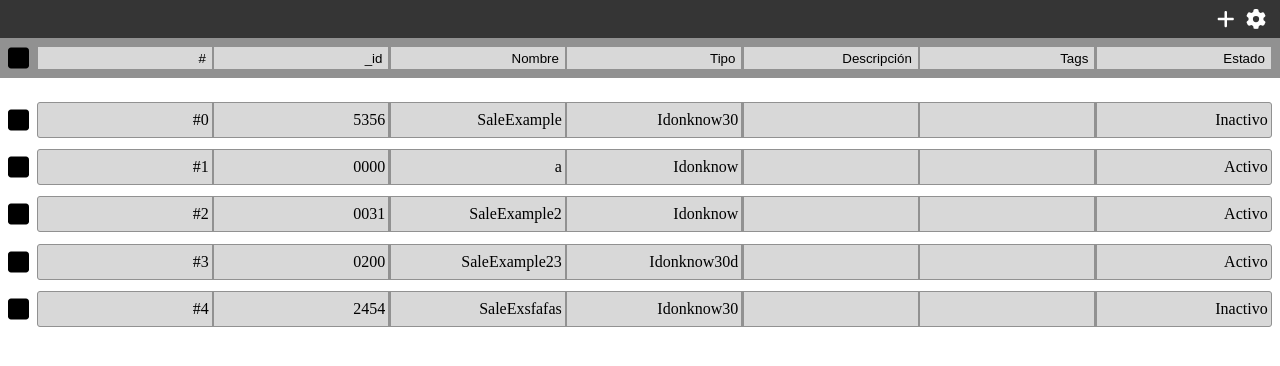
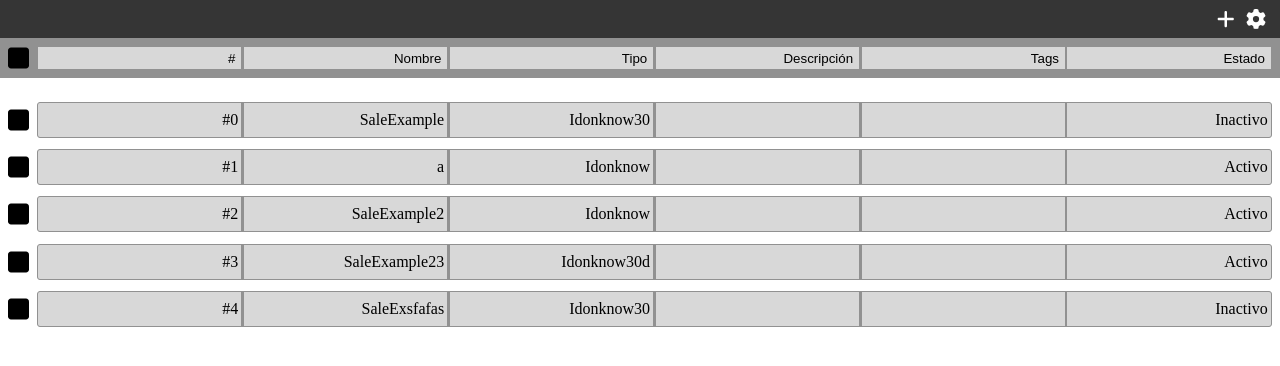
Before and after one commit to Animator55/ListComponent, a React (Vite) app: page / in a window 1280 px wide. Shown: the top 366 px of the page. Built offline with nearby package versions, Linux system fonts and the light colour scheme; the HTML template or start-up script is replaced by a standard one.

Commit message:
structure form

```diff
--- a/src/App.css
+++ b/src/App.css
@@ -45,29 +45,36 @@ button * {
     color:var(--cscnd);
 }
 
-.list-config-span {
+.col-visible-span {
     position: absolute;
     right: 0;
     top: 100%;
-    scale:0;
+    scale: 0;
     display: flex;
     flex-direction: column;
+    overflow: hidden;
     align-items: start;
     transition: scale 300ms;
     transform-origin: 80% 0%;
     background: var(--cmain);
 }
-.list-config-span.expanded {
+.col-visible-span.expanded {
     scale: 1;
     transform-origin: 80% 0%;
     transition: scale 300ms;
 }
 
-.list-config-span > button {
+.col-visible-span > button {
     margin: 0.6rem 0.4rem;
     color: var(--cscnd);
     display: flex;
-    gap: 0.5rem
+    gap: 0.5rem;
+    width: 100%;
+}
+
+.col-visible-span > hr {
+    width: 89%;
+    margin: 0 auto;
 }
 
 .list-head {
--- a/src/App.tsx
+++ b/src/App.tsx
@@ -8,19 +8,26 @@ type Props = {
   request: string
 }
 
-
+// {
+//   "_id": "",
+//   "Nombre": "",
+//   "Tipo": "",
+//   "Descripción": "",
+//   "Tags": [],
+//   "Estado": ""
+// }
 // let requestCounter = 0
 
 export default function ListComponent({ request }: Props) {
   const [ArrayList, setList] = React.useState<itemType[] | undefined>()
-  const [structure, setStructure] = React.useState({
-    "_id": "",
-    "Nombre": "",
-    "Tipo": "",
-    "Descripción": "",
-    "Tags": [],
-    "Estado": ""
-  })
+  const [structure, setStructure] = React.useState([
+    "_id",
+    "Nombre",
+    "Tipo",
+    "Descripción",
+    "Tags",
+    "Estado"
+  ])
 
   const getList = async () => {
     let list = await listsAPI.getLists(request)
@@ -57,6 +64,6 @@ export default function ListComponent({ request }: Props) {
     getList()
   }, [])
 
-  return ArrayList !== undefined ? <ItemList array={ArrayList} changeArray={changeArray} editable structure={structure}/>
+  return ArrayList !== undefined ? <ItemList array={ArrayList} changeArray={changeArray} editable structure={structure} setStructure={setStructure}/>
     : <div className='loading-icon margin-0-auto'></div>
 }
--- a/src/components/Form.tsx
+++ b/src/components/Form.tsx
@@ -4,25 +4,26 @@ import { faPlus, faXmark } from '@fortawesome/free-solid-svg-icons'
 import { FontAwesomeIcon } from '@fortawesome/react-fontawesome'
 
 type Props = {
-    structure: itemType
+    structure: string[]
     initialData: Array<itemType | number> | undefined
     confirm: Function
 }
 
 export default function Form({structure, initialData, confirm}: Props) {
-    let data = initialData !== undefined ? initialData[0] as itemType : {...structure}
+    let data = initialData !== undefined ? initialData[0] as itemType : structure.reduce((obj, key) => ({ ...obj, [key]: "" }), {}) as itemType
 
     const [LocalData, setLocalData] = React.useState<itemType>(data)
     const [displayed, setDisplayed] = React.useState(initialData !== undefined)
 
-    const submit = ()=>{
+    const submit = (e: React.FormEvent<HTMLFormElement>)=>{
+        e.preventDefault()
         let create = initialData === undefined
         let index = initialData === undefined ? 0 : initialData[1]
         confirm(LocalData, create, index)
     }
 
     return displayed ? <section className='blur-background'>
-        <section onSubmit={submit}>
+        <section>
             <nav>
                 <h4>{LocalData?._id}</h4>
                 <button className="close" type='button' onClick={()=>{setDisplayed(false); setLocalData(data); confirm()}}>
@@ -30,7 +31,7 @@ export default function Form({structure, initialData, confirm}: Props) {
                 </button>
             </nav>
             <form onSubmit={submit}>
-                {structure && Object.keys(structure).map((key:string)=>{
+                {structure && structure.map((key:string)=>{
                     return <div className='custom-input' key={Math.random()}>
                         <label>{key}</label>
                         <input
--- a/src/components/ItemList.tsx
+++ b/src/components/ItemList.tsx
@@ -11,6 +11,7 @@ import { faXmark } from "@fortawesome/free-solid-svg-icons/faXmark"
 import { faEllipsis } from "@fortawesome/free-solid-svg-icons/faEllipsis"
 import Form from "./Form"
 import PopUp from "./PopUp"
+import StructureForm from "./StructureForm"
 
 type Props = {
     array: itemType[],
@@ -21,10 +22,11 @@ type Props = {
         edit: Function
     }
     editable: boolean
-    structure: itemType
+    structure: string[]
+    setStructure: Function
 }
 
-const sortArray = (sort, array) => {
+const sortArray = (sort:string, array: itemType[]) => {
     if(sort === undefined) return
     let sortVal = sort.split(":")
     let sortValIndex = sortVal[0] === "-" ? 1 : 0
@@ -67,19 +69,20 @@ const generateColumns = (columns:number):string=>{
 let blockedColumns: string[] = ["Nombre", "Estado"]
 let notEditableColumns: string[] = ["_id", "Componentes", "Tags", "Image"]
 
-export default function ItemList ({array, changeArray, editable, structure}:Props){
-    const [hiddenColumns, setHiddenColumns] = React.useState<string[]>([])
+export default function ItemList ({array, changeArray, editable, structure, setStructure}:Props){
+    const [hiddenColumns, setHiddenColumns] = React.useState<string[]>(["_id"])
     const [selectedItems, setSelectedItems] = React.useState<string[]>([])
     const [EditItem, setEditItem] = React.useState<(number | itemType)[] | undefined>(undefined)
     const [sortValue, setSortValue] = React.useState<string|undefined>(undefined)
     const [close, setPopUp] = React.useState(false)
+    const [structurePop, setStructurePop] = React.useState(false)
 
     let sortValSplited = sortValue !== undefined ? sortValue[0] === "-" ? sortValue.split(":")[1] : sortValue : undefined
     let direction = sortValue !== undefined ? sortValue[0] === "-" ? 0 : 1 : undefined
 
     const handlerHiddenCol = (key: string) => {
         if(blockedColumns.includes(key)) return
-        if(hiddenColumns.includes(key)) setHiddenColumns([...hiddenColumns, key])
+        if(!hiddenColumns.includes(key)) setHiddenColumns([...hiddenColumns, key])
         else setHiddenColumns([...hiddenColumns.filter((el)=>{return el !== key})])
     }
 
@@ -98,7 +101,6 @@ export default function ItemList ({array, changeArray, editable, structure}:Prop
         setSelectedItems([])
     }
 
-
     const formConfirm = (item: itemType, create:boolean, index: number)=>{
         setEditItem(undefined)
         if(item === undefined) return
@@ -106,13 +108,18 @@ export default function ItemList ({array, changeArray, editable, structure}:Prop
         else changeArray.edit(index, item)
     }
 
-    console.log(EditItem)
+    const structureConfirm = (arr:string[])=>{
+        setStructurePop(false)
+        if(arr === undefined) return
+        setStructure(arr)
+    }
 
     function TopBar () {
         return (<>
-            {close ? <PopUp visibility={close} setPopUp={setPopUp} confirm={()=>{handlerEditItems("delete")}}/> : null}
+            {close && <PopUp visibility={close} setPopUp={setPopUp} confirm={()=>{handlerEditItems("delete")}}/>}
             <nav className="list-tool-bar">
                 <Form structure={structure} initialData={EditItem} confirm={formConfirm}/>
+                {structurePop && <StructureForm structure={structure} confirm={structureConfirm}/>}
                 {selectedItems.length > 0 ?
                     <button onClick={()=>{setPopUp(true)}}>
                         <FontAwesomeIcon icon={faTrash} size="xl"/>
@@ -125,8 +132,10 @@ export default function ItemList ({array, changeArray, editable, structure}:Prop
                     }}>
                     <FontAwesomeIcon icon={faGear} size="xl"/>
                 </button>
-                <div className="list-config-span">
-                    <button onClick={()=>{handlerHiddenCol("#")}}><FontAwesomeIcon icon={!hiddenColumns.includes("#") ? faCheckSquare : faSquare} className="margin-right-5px"/>Index</button>
+                <div className="col-visible-span">
+                    <button onClick={()=>{setStructurePop(true)}}><FontAwesomeIcon icon={faGear}/>Configurate Columns</button>
+                    <hr/>
+                    <button onClick={()=>{handlerHiddenCol("#")}}><FontAwesomeIcon icon={!hiddenColumns.includes("#") ? faCheckSquare : faSquare}/>Index</button>
                     {array.length !== 0 && Object.keys(array[0]).map(key=>{
                         return <button
                             key={Math.random()}
@@ -146,7 +155,7 @@ export default function ItemList ({array, changeArray, editable, structure}:Prop
                 icon={selectedItems.length === array.length ? faCheckSquare : faSquare}
                 size="xl"
             />
-            <section style={{gridTemplateColumns: generateColumns(Object.keys(array[0]).length+1)}}>
+            <section style={{gridTemplateColumns: generateColumns((Object.keys(array[0]).length+1) - hiddenColumns.length)}}>
                 {!hiddenColumns.includes("#") && <button className={sortValSplited === "#" ? "btn-active" : ""} onClick={()=>{setSortValue(undefined)}}>{"#"}</button>}
                 {Object.keys(array[0]).map(key=>{
                     if(!hiddenColumns.includes(key)){
@@ -189,7 +198,7 @@ export default function ItemList ({array, changeArray, editable, structure}:Prop
                         <div
                             className="item-content"
                             onClick={()=>{if(editable) setEditItem([item, i])}}
-                            style={{gridTemplateColumns: generateColumns(Object.keys(array[0]).length+1)}}
+                            style={{gridTemplateColumns: generateColumns((Object.keys(array[0]).length+1) - hiddenColumns.length)}}
                         >
                             {!hiddenColumns.includes("#") && <div>{"#"+i}</div>}
                             {Object.keys(item).map(key=>{
--- /dev/null
+++ b/src/components/StructureForm.tsx
@@ -0,0 +1,46 @@
+import React from 'react'
+import { faXmark } from '@fortawesome/free-solid-svg-icons'
+import { FontAwesomeIcon } from '@fortawesome/react-fontawesome'
+
+type Props = {
+    structure: string[]
+    confirm: Function
+}
+
+export default function StructureForm({structure, confirm}: Props) {
+    const [LocalData, setLocalData] = React.useState<string[]>(structure)
+
+    return <section className='blur-background'>
+        <section>
+            <nav>
+                <h4>Structure</h4>
+                <button className="close" type='button' onClick={()=>{setLocalData(structure); confirm()}}>
+                    <FontAwesomeIcon icon={faXmark} size='xl'/>
+                </button>
+            </nav>
+            <form onSubmit={(e)=>{e.preventDefault(); confirm(LocalData)}}>
+                {structure && LocalData.map((key:string)=>{
+                    return <div className='custom-input' key={Math.random()}>
+                        <input
+                            defaultValue={key}
+                            onBlur={(e)=>{
+                                let i = 0
+                                let newArray = [...LocalData.filter((entry, index)=>{
+                                    if(entry !== key) return entry
+                                    else i = index
+                                })]
+                                if(e.currentTarget.value !== "") newArray.splice(i, 0, e.currentTarget.value)
+
+                                setLocalData(newArray)
+                            }}
+                        />
+                    </div>
+                })}
+                <div className='custom-input' key={Math.random()}>
+                    <input onBlur={(e)=>{setLocalData([...LocalData, e.currentTarget.value])}}/>
+                </div>
+                <button className='confirm' type='submit'>Confirm</button>
+            </form>
+        </section>
+    </section>
+}
--- a/src/vite-env.d.ts
+++ b/src/vite-env.d.ts
@@ -1,4 +1,4 @@
 export type itemType = {
     _id: string
-    [key:string] : string | string[] | number
+    [key:string] : string | string[]
 }
```
